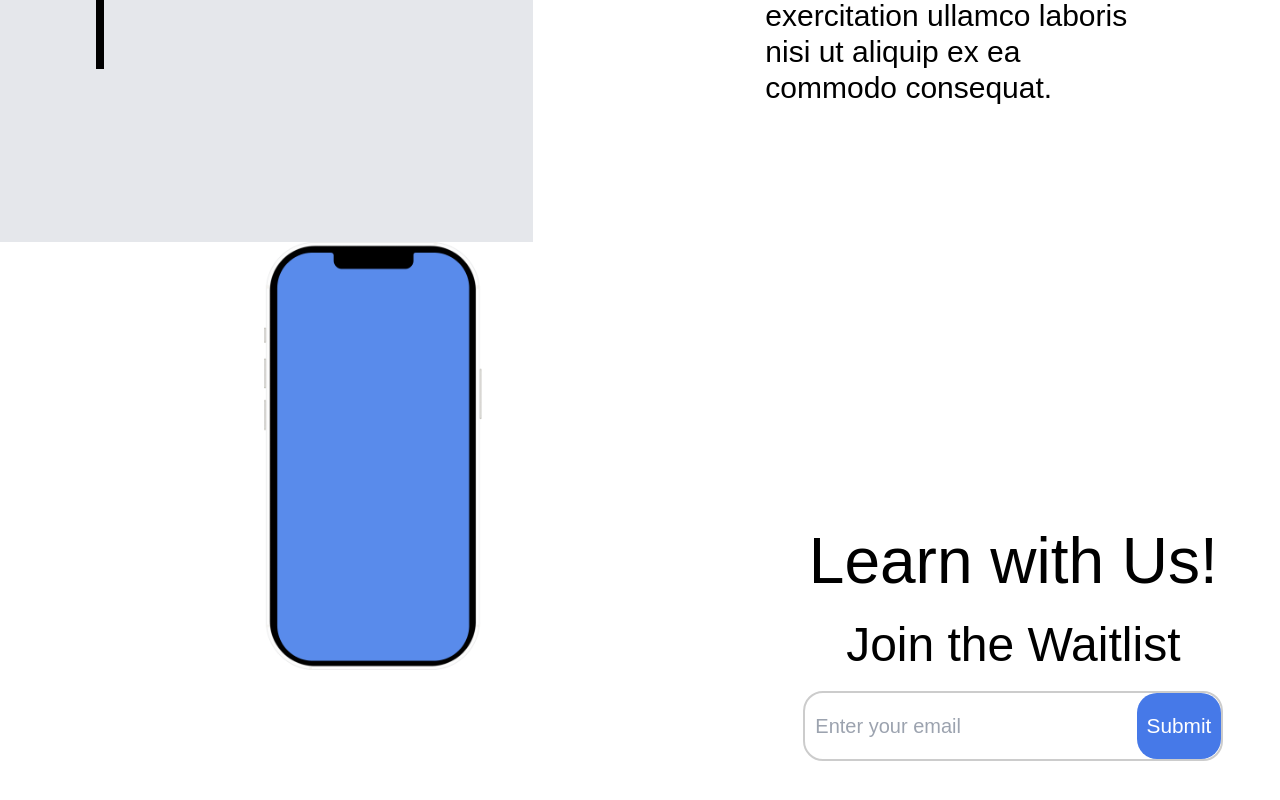
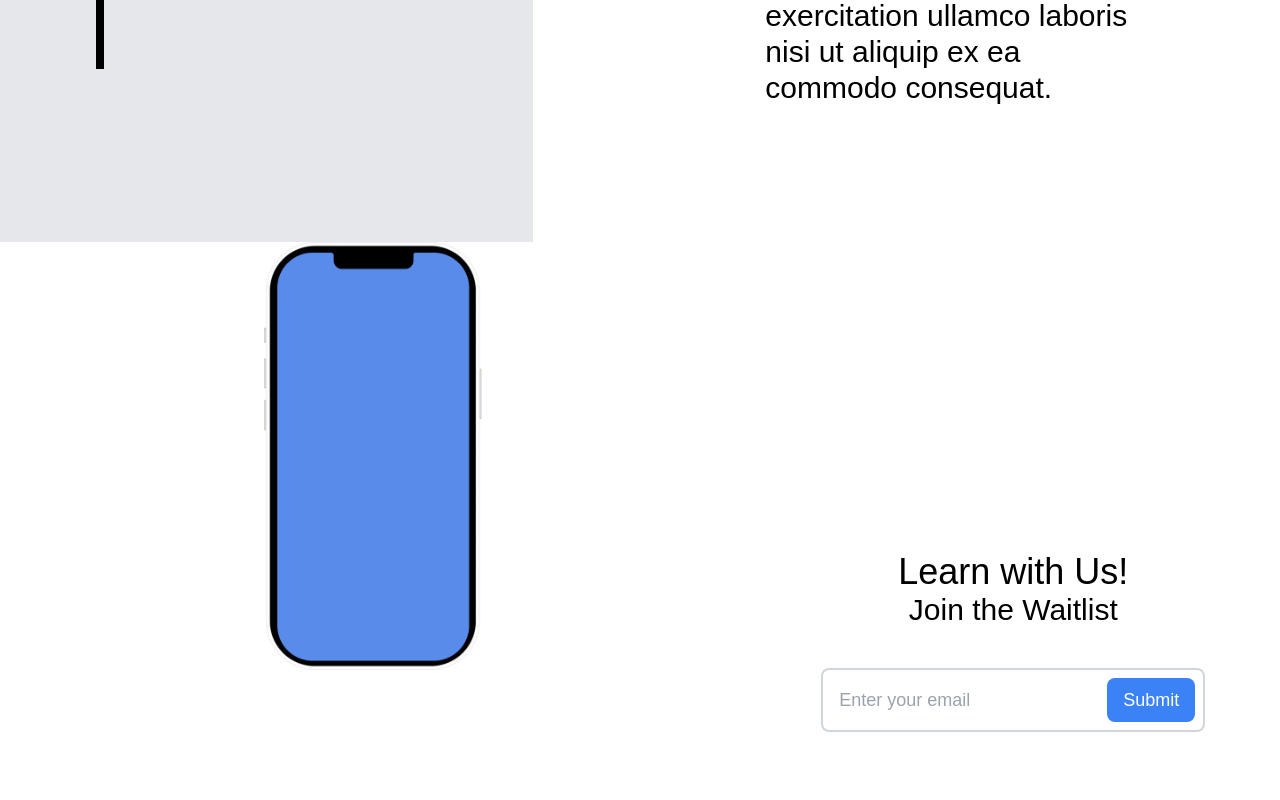
Before and after one commit to varoon-enjeti/tricluck-landing-page, a React (Create React App) app: page / in a window 1280 px wide. Shown: the part 822-1622 px from the top of the page. Built offline with nearby package versions, Linux system fonts and the light colour scheme.

Commit message:
Shifting to tailwind
changed to tailwindcss, submit button changes

```diff
--- a/package.json
+++ b/package.json
@@ -3,6 +3,8 @@
   "version": "0.1.0",
   "private": true,
   "dependencies": {
+    "@emotion/react": "^11.11.1",
+    "@emotion/styled": "^11.11.0",
     "@testing-library/jest-dom": "^5.16.5",
     "@testing-library/react": "^13.4.0",
     "@testing-library/user-event": "^13.5.0",
--- a/src/components/bottomright.tsx
+++ b/src/components/bottomright.tsx
@@ -1,46 +1,39 @@
 import React, { useState, ChangeEvent, FormEvent } from 'react';
 
-export default function BottomRight() {
+const BottomRight = () => {
   const [userInput, setUserInput] = useState('');
 
   const handleInputChange = (event: ChangeEvent<HTMLInputElement>) => {
     setUserInput(event.target.value);
-};
+  };
 
   const handleSubmit = (event: FormEvent<HTMLFormElement>) => {
-        event.preventDefault();
-        // Perform any submission logic here
-
+    event.preventDefault();
+    // Perform any submission logic here
   };
 
   return (
-    <div style={{ display: 'flex', justifyContent: 'center', flexDirection: 'column', alignItems: 'center', height: '100vh', margin: 'auto', }}>
-      <h1 style={{ fontSize: '4rem', color: 'black' }}>Learn with Us!</h1>
-      <h1 style={{ fontSize: '3rem', color: 'black' }}>Join the Waitlist</h1>
-      <form onSubmit={handleSubmit}>
-        <div style={{ display: 'flex', alignItems: 'center',justifyContent: 'space-between', margin: '10px',
-              paddingLeft: '10px',
-              paddingRight: '0',
-              border: '2px solid #ccc',
-              borderRadius: '20px',
-              backgroundColor: 'white',
-              width: '420px',
-              height: '70px', }}>
+    <div className="flex flex-col items-center justify-center h-screen">
+      <h1 className="text-4xl text-black">Learn with Us!</h1>
+      <h1 className="text-3xl text-black">Join the Waitlist</h1>
+      <form onSubmit={handleSubmit} className="mt-10">
+        <div className="flex items-center justify-between w-96 p-2 border-2 border-gray-300 rounded-lg bg-white">
           <input
             type="text"
             value={userInput}
             onChange={handleInputChange}
             placeholder="Enter your email"
-            style={{
-              fontSize: '1.25rem',
-              outline: 'none',
-            }}
+            className="w-3/4 px-2 text-lg outline-none"
           />
-          <button type="submit" style={{ padding: '10px 10px', fontSize: '1.3rem', backgroundColor: '#4679e8', color: 'white', border: 'none', borderRadius: '20px', height:'66px' }}>
+          <button
+            type="submit"
+            className="px-4 py-2 text-lg bg-blue-500 text-white rounded-lg hover:bg-blue-600 transition-all duration-300 hover:px-6 hover:py-3"
+          >
             Submit
           </button>
         </div>
       </form>
     </div>
   );
-}
+};
+export default BottomRight;
```
Also changed, not shown: 1 other file (tests, documents, lock files or other folders).
